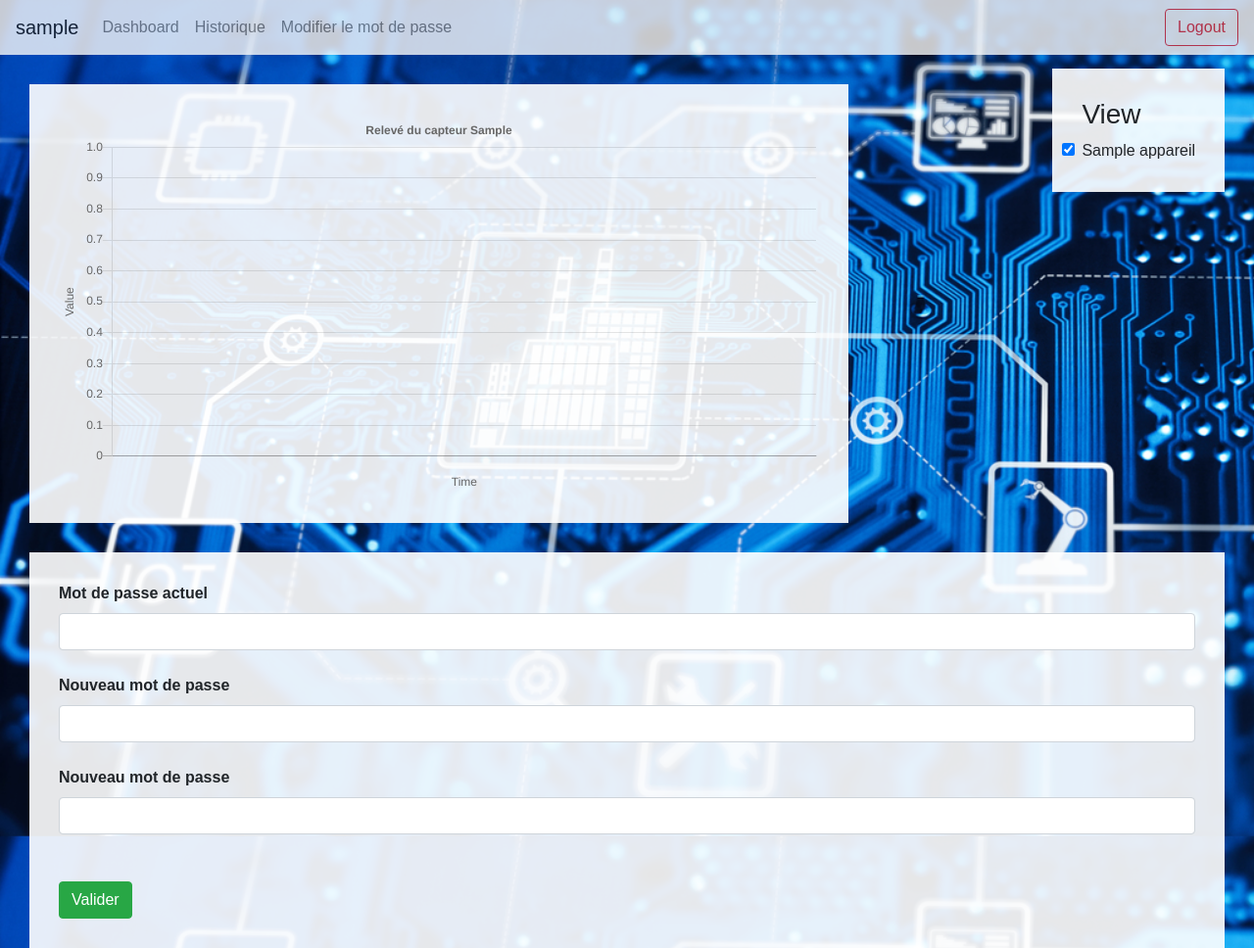
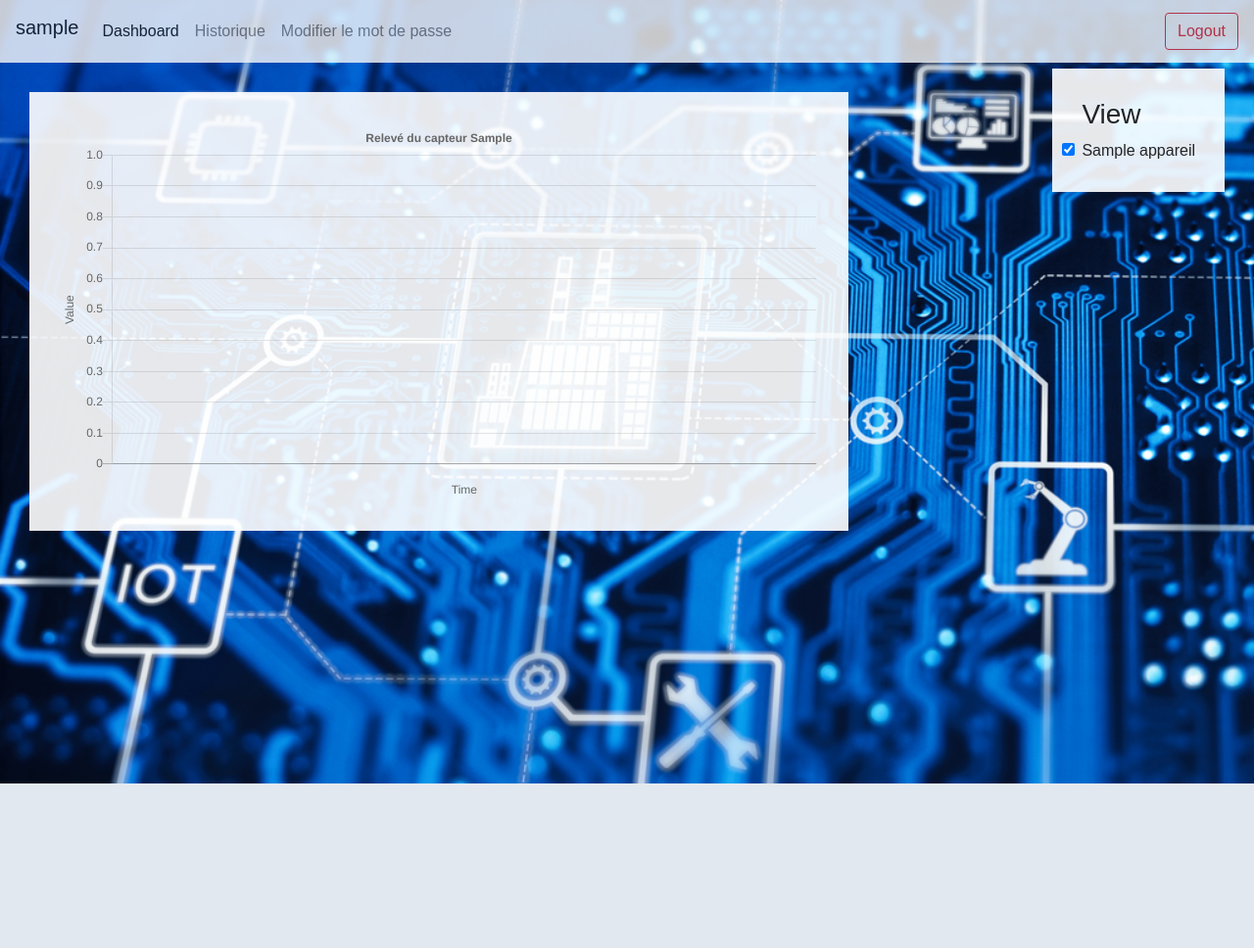
Before and after one commit to Maxerived/SSEPythonFlask_MonitIntel, a Flask app: template templates/dashboard.html in a window 1280 px wide. Shown: the whole page at 98% size. After the commit the page ends 800 px from the top, so only its background shows below. Run offline with Flask 2, Linux system fonts and the light colour scheme; the template is opened without the code that fills it: most values are stand-ins (such as "Sample title", 1, 10 or a date in 2020); some libraries are stand-ins or nearby versions.

Commit message:
Fix dashborad tab change bug

```diff
--- a/static/js/dashboard.js
+++ b/static/js/dashboard.js
@@ -3,6 +3,7 @@ const context = {}
 const lineChart = {}
 const source = new EventSource("/chart-data");
 $(document).ready(function () {
+    openFirstTab();
     var canvasElements = document.getElementsByClassName("graph");
     setConfig(canvasElements);
     updateChart(canvasElements);
@@ -114,6 +115,16 @@ function check(appareil) {
     }
 }
 
+function openFirstTab() {
+    var tabcontent;
+    var navitem;
+    tabcontent = document.getElementsByClassName("tabcontent");
+    navitem = document.getElementsByClassName("nav-item");
+
+    tabcontent[0].style.display = "block";
+    navitem[0].className += " active";
+}
+
 
 function openTab(evt, id) {
     var i, tabcontent, navitem;
@@ -130,5 +141,5 @@ function openTab(evt, id) {
 }
 
 function showAlert(appareil,value){
-    alert(`Anomalies : ${appareil} values ${value}`);
+    //alert(`Anomalies : ${appareil} values ${value}`);
 }
--- a/static/styles/dashboard.css
+++ b/static/styles/dashboard.css
@@ -9,6 +9,11 @@ html, body {
 
 .navbar {
     opacity: 0.8;
+    vertical-align: middle;
+}
+
+.tabcontent {
+    display: none;
 }
 
 .graph-container {
@@ -41,3 +46,7 @@ html, body {
     padding: 30px;
     margin: 30px;
 }
+
+.error {
+    color: red;
+}
--- a/templates/dashboard.html
+++ b/templates/dashboard.html
@@ -17,7 +17,7 @@
 
 <body>
     <nav class="navbar navbar-expand-lg navbar-light bg-light">
-        <a class="navbar-brand" href="">{{username}}</a>
+        <label class="navbar-brand">{{username}}</label>
         <button class="navbar-toggler" type="button" data-toggle="collapse" data-target="#navbarSupportedContent"
             aria-controls="navbarSupportedContent" aria-expanded="false" aria-label="Toggle navigation">
             <span class="navbar-toggler-icon"></span>
```
